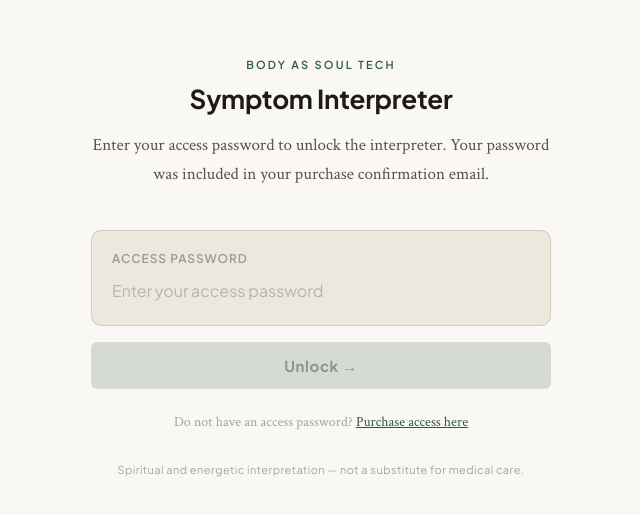
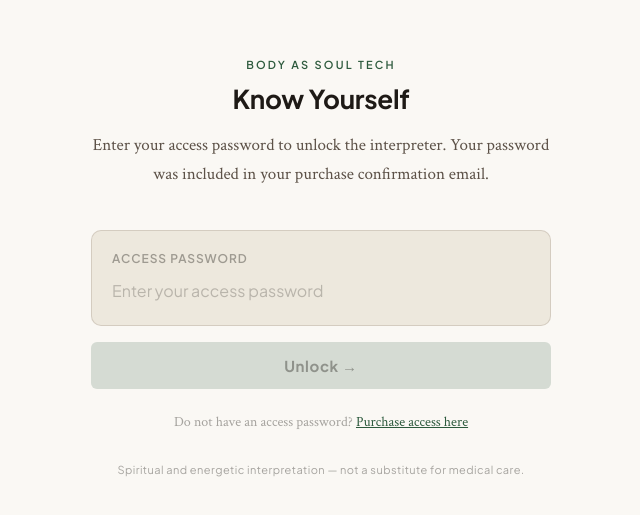
Before and after one commit to zborchers/bast-interpreter, a React (Vite) app: page / in a window 1280 px wide. Shown: the part 133-648 px from the top of the page, without its empty margins (319-959 px from the left). Built offline with nearby package versions, Linux system fonts and the light colour scheme.

Commit message:
Update BASTInterpreter.jsx

```diff
--- a/src/BASTInterpreter.jsx
+++ b/src/BASTInterpreter.jsx
@@ -166,7 +166,7 @@ export default function BASTInterpreter() {
               Body as Soul Tech
             </div>
             <div style={{ fontSize: "26px", fontWeight: 700, color: "#1e1a16", marginBottom: "1rem", lineHeight: 1.2, fontFamily: SANS, letterSpacing: "-0.01em" }}>
-              Symptom Interpreter
+              Know Yourself
             </div>
             <div style={{ fontSize: "17px", color: "#5c5147", lineHeight: 1.75 }}>
               Enter your access password to unlock the interpreter. Your password was included in your purchase confirmation email.
@@ -227,7 +227,7 @@ export default function BASTInterpreter() {
       <div style={{ borderBottom: `1px solid ${c.border}`, padding: "1.25rem 2rem", display: "flex", alignItems: "center", justifyContent: "space-between", background: c.bgHeader, position: "sticky", top: 0, zIndex: 10 }}>
         <div>
           <div style={{ fontSize: "10px", letterSpacing: "0.2em", textTransform: "uppercase", color: c.accent, marginBottom: "2px", fontFamily: SANS, fontWeight: 600 }}>Body as Soul Tech</div>
-          <div style={{ fontSize: "17px", fontWeight: 700, color: c.textPrimary, fontFamily: SANS }}>Symptom Interpreter</div>
+          <div style={{ fontSize: "17px", fontWeight: 700, color: c.textPrimary, fontFamily: SANS }}>Know Yourself</div>
         </div>
         <div>
           {messages.length > 0 && (
@@ -243,13 +243,13 @@ export default function BASTInterpreter() {
           <div style={{ width: "100%", maxWidth: "620px" }}>
             <div style={{ textAlign: "center", marginBottom: "2rem" }}>
               <div style={{ fontSize: "11px", fontWeight: 600, letterSpacing: "0.2em", textTransform: "uppercase", color: c.accent, marginBottom: "1rem", fontFamily: SANS }}>
-                Symptom Interpreter
+                Know Yourself
               </div>
               <div style={{ fontSize: "27px", fontWeight: 700, color: c.textPrimary, marginBottom: "1.25rem", lineHeight: 1.2, fontFamily: SANS, letterSpacing: "-0.01em" }}>
                 What is your body trying to tell you?
               </div>
               <div style={{ fontSize: "18px", color: c.textSecondary, lineHeight: 1.85, fontFamily: SERIF }}>
-                Describe your symptoms in as much detail as you can. The more context you provide, the more useful the interpretation will be.
+                Describe what is going on in your body in as much detail as you can. The more context you provide, the deeper the reading will be.
               </div>
             </div>
 
@@ -258,7 +258,7 @@ export default function BASTInterpreter() {
                 value={input}
                 onChange={e => setInput(e.target.value)}
                 onKeyDown={handleKeyDown}
-                placeholder="Describe your symptoms here..."
+                placeholder="Describe what is going on in your body..."
                 rows={5}
                 style={{ background: "transparent", border: "none", outline: "none", color: c.textPrimary, fontSize: "18px", fontFamily: SERIF, lineHeight: 1.7, resize: "none", width: "100%" }}
               />
```
